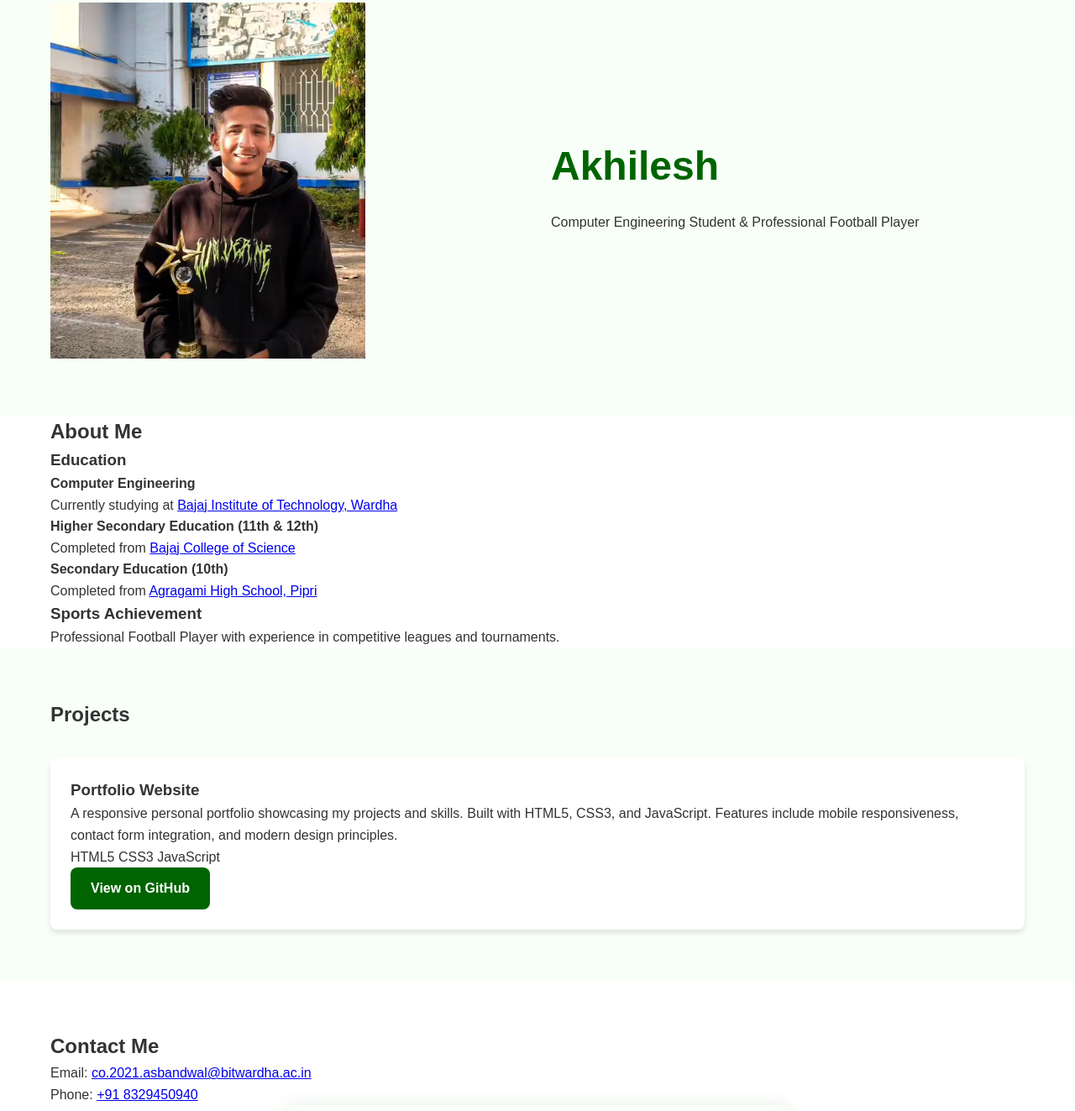
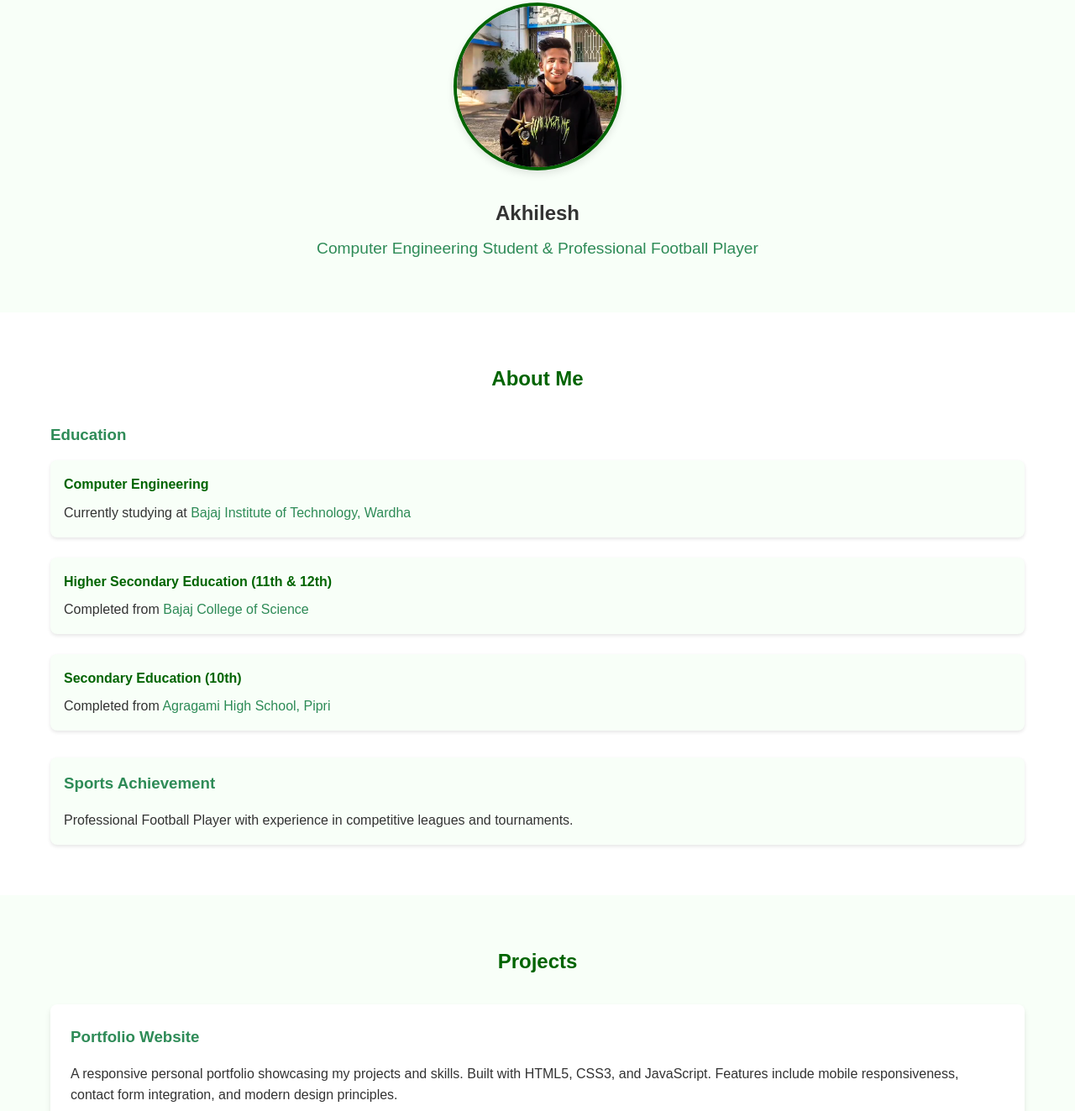
Before and after one commit to akhilesh-b07/portfolio, a plain HTML site: page index.html in a window 1280 px wide. Shown: the part 117-1440 px from the top of the page at 84% size. Drawn offline with Linux system fonts and the light colour scheme.

Commit message:
Update styles.css

```diff
--- a/styles.css
+++ b/styles.css
@@ -1,4 +1,3 @@
-/* Reset and base styles */
 :root {
   --primary-color: #006400;
   --secondary-color: #2e8b57;
@@ -49,6 +48,35 @@ body {
   color: var(--primary-color);
 }
 
+.nav-toggle {
+  display: none;
+  background: none;
+  border: none;
+  cursor: pointer;
+  padding: 0.5rem;
+}
+
+.hamburger {
+  display: block;
+  width: 24px;
+  height: 2px;
+  background: var(--text-color);
+  position: relative;
+}
+
+.hamburger::before,
+.hamburger::after {
+  content: '';
+  position: absolute;
+  width: 24px;
+  height: 2px;
+  background: var(--text-color);
+  left: 0;
+}
+
+.hamburger::before { top: -6px; }
+.hamburger::after { bottom: -6px; }
+
 .nav-links {
   display: flex;
   gap: 2rem;
@@ -71,23 +99,42 @@ body {
   background-color: #f8fff8;
 }
 
-.hero .container {
-  display: grid;
-  grid-template-columns: 1fr 1fr;
-  gap: 2rem;
-  align-items: center;
+/* Profile Picture */
+.profile-pic-container {
+  width: 200px;
+  height: 200px;
+  margin: 0 auto 2rem;
+  border-radius: 50%;
+  overflow: hidden;
+  border: 4px solid var(--primary-color);
+  box-shadow: 0 4px 10px rgba(0, 0, 0, 0.1);
 }
 
-.hero-content h1 {
-  font-size: 3rem;
-  margin-bottom: 1rem;
-  color: var(--primary-color);
+.profile-pic {
+  width: 100%;
+  height: 100%;
+  object-fit: cover;
+  object-position: center;
 }
 
-.hero-image img {
-  max-width: 100%;
-  height: auto;
+/* Projects Section */
+.projects {
+  padding: 60px 0;
+  background-color: #f8fff8;
+}
+
+.projects-grid {
+  display: grid;
+  grid-template-columns: repeat(auto-fit, minmax(300px, 1fr));
+  gap: 2rem;
+  margin-top: 2rem;
+}
+
+.project-card {
+  background-color: white;
+  padding: 1.5rem;
   border-radius: var(--border-radius);
+  box-shadow: 0 4px 6px rgba(0, 0, 0, 0.1);
 }
 
 /* Buttons */
@@ -108,26 +155,6 @@ body {
 .btn-primary:hover {
   background-color: var(--secondary-color);
   transform: translateY(-2px);
-}
-
-/* Projects Section */
-.projects {
-  padding: 60px 0;
-  background-color: #f8fff8;
-}
-
-.projects-grid {
-  display: grid;
-  grid-template-columns: repeat(auto-fit, minmax(300px, 1fr));
-  gap: 2rem;
-  margin-top: 2rem;
-}
-
-.project-card {
-  background-color: white;
-  padding: 1.5rem;
-  border-radius: var(--border-radius);
-  box-shadow: 0 4px 6px rgba(0, 0, 0, 0.1);
 }
 
 /* Contact Section */
@@ -179,47 +206,47 @@ textarea.input-field {
   background-color: var(--primary-color);
 }
 
+/* Tech Stack */
+.tech-stack {
+  display: flex;
+  flex-wrap: wrap;
+  gap: 0.5rem;
+  margin: 1rem 0;
+}
+
+.tech-badge {
+  background: var(--primary-color);
+  color: white;
+  padding: 0.25rem 0.75rem;
+  border-radius: 1rem;
+  font-size: 0.875rem;
+}
+
+/* Contact Info */
+.contact-info {
+  text-align: center;
+  margin-bottom: 2rem;
+  padding: 1rem;
+  background: #f8fff8;
+  border-radius: 8px;
+}
+
+.contact-info a {
+  color: var(--primary-color);
+  text-decoration: none;
+  transition: var(--transition);
+}
+
+.contact-info a:hover {
+  color: var(--secondary-color);
+  text-decoration: underline;
+}
+
 /* Footer */
 .footer {
   background-color: #f8fff8;
   padding: 1.5rem 0;
   text-align: center;
-}
-
-/* Responsive Design */
-@media (max-width: 768px) {
-  .nav-toggle {
-      display: block;
-  }
-
-  .nav-links {
-      display: none;
-  }
-
-  .nav-links.active {
-      display: flex;
-      flex-direction: column;
-      position: absolute;
-      top: 100%;
-      left: 0;
-      right: 0;
-      background-color: var(--bg-color);
-      padding: 1rem;
-      box-shadow: 0 2px 10px rgba(0, 0, 0, 0.1);
-  }
-
-  .hero .container {
-      grid-template-columns: 1fr;
-      text-align: center;
-  }
-
-  .hero-content {
-      order: 1;
-  }
-
-  .hero-image {
-      order: 2;
-  }
 }
 
 /* Accessibility */
@@ -233,3 +260,105 @@ textarea.input-field {
   clip: rect(0, 0, 0, 0);
   border: 0;
 }
+
+/* Responsive Design */
+@media (max-width: 768px) {
+  .nav-toggle {
+      display: block;
+  }
+
+  .nav-links {
+      display: none;
+      position: absolute;
+      top: 100%;
+      left: 0;
+      right: 0;
+      background-color: var(--bg-color);
+      padding: 1rem;
+      box-shadow: 0 2px 10px rgba(0, 0, 0, 0.1);
+  }
+
+  .nav-links.active {
+      display: flex;
+      flex-direction: column;
+  }
+
+  .profile-pic-container {
+      width: 150px;
+      height: 150px;
+  }
+}
+
+/* Add these styles to your existing styles.css file */
+
+.hero-content {
+  text-align: center;
+  margin-top: 2rem;
+}
+
+.hero-subtitle {
+  color: var(--secondary-color);
+  font-size: 1.2rem;
+  margin-top: 0.5rem;
+}
+
+.about {
+  padding: 60px 0;
+  background-color: var(--bg-color);
+}
+
+.education-section,
+.sports-section {
+  margin-top: 2rem;
+}
+
+.education-item {
+  margin-bottom: 1.5rem;
+  padding: 1rem;
+  background-color: #f8fff8;
+  border-radius: var(--border-radius);
+  box-shadow: 0 2px 4px rgba(0, 0, 0, 0.1);
+}
+
+.education-item h4 {
+  color: var(--primary-color);
+  margin-bottom: 0.5rem;
+}
+
+.education-item a {
+  color: var(--secondary-color);
+  text-decoration: none;
+  transition: var(--transition);
+}
+
+.education-item a:hover {
+  text-decoration: underline;
+}
+
+.sports-section {
+  padding: 1rem;
+  background-color: #f8fff8;
+  border-radius: var(--border-radius);
+  box-shadow: 0 2px 4px rgba(0, 0, 0, 0.1);
+}
+
+h2 {
+  color: var(--primary-color);
+  text-align: center;
+  margin-bottom: 2rem;
+}
+
+h3 {
+  color: var(--secondary-color);
+  margin-bottom: 1rem;
+}
+
+@media (max-width: 768px) {
+  .hero-content h1 {
+      font-size: 2rem;
+  }
+
+  .hero-subtitle {
+      font-size: 1rem;
+  }
+}
```
